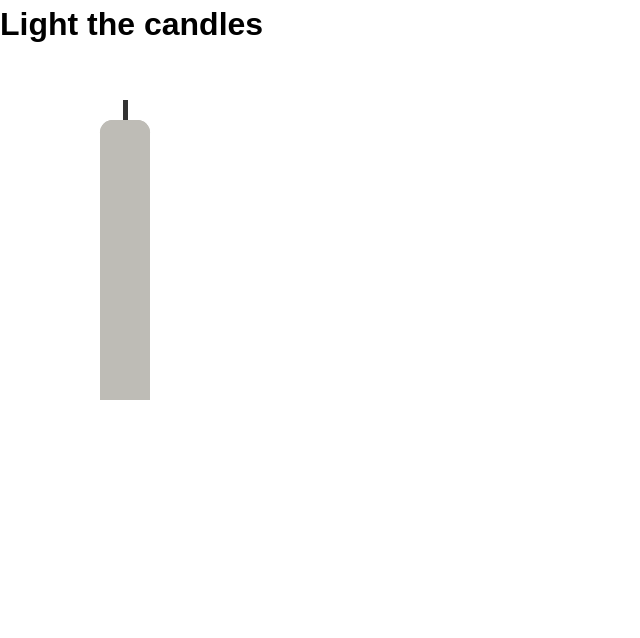
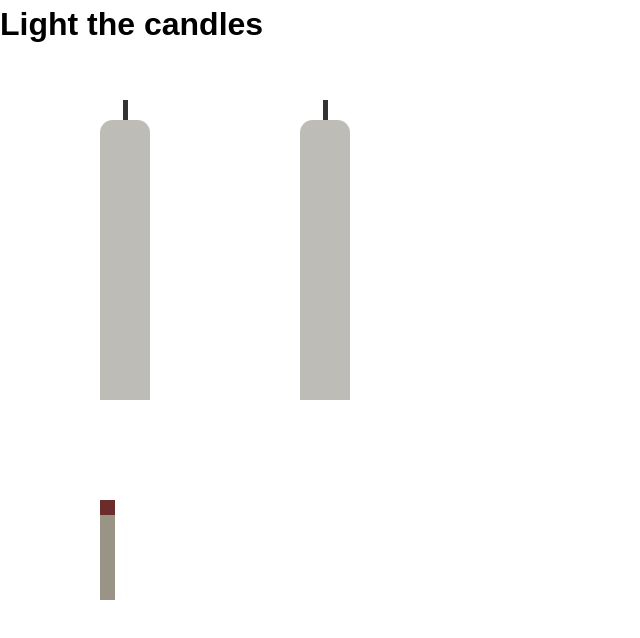
Before and after one commit to luidsonl/light-the-candle, a React app: page / in a window 1280 px wide. Shown: the top 638 px of the page, without its empty margins (0-640 px from the left). Built offline with nearby package versions, Linux system fonts and the light colour scheme.

Commit message:
feat: add match stick component

```diff
--- a/src/App.css
+++ b/src/App.css
@@ -5,4 +5,11 @@
     --candle-height: 300px;
     --candle-wick-size: 20px;
     --wick-color: #333333;
+
+    --matchstick-color: #999485;
+
+    --matchstick-width: 15px;
+    --matchstick-height: 100px;
+    --matchstick-head-size: 15px;
+    --matchstick-head-color: #6b2c2c;
 }
--- a/src/App.jsx
+++ b/src/App.jsx
@@ -2,14 +2,17 @@ import Candle from "./components/Candle/Candle";
 import { CollisionProvider } from "./contexts/CollisionContext";
 import './App.css'
 import { RenderProvider } from "./contexts/RenderContext";
+import MatchStick from "./components/MatchStick/MatchStick";
 
 
 export default function App(){
     return(
         <RenderProvider>
             <CollisionProvider>
+                <Candle  initialPosition={{x: 300, y:100}}/>
                 <Candle/>
-                <Candle/>
+
+                <MatchStick initialPosition={{x: 100, y: 500}}/>
             </CollisionProvider>
         </RenderProvider>
     )
--- a/src/components/Candle/Candle.jsx
+++ b/src/components/Candle/Candle.jsx
@@ -61,11 +61,10 @@ export default function Candle({ initialPosition = { x: 100, y: 100 } }) {
         userSelect: "none",
       }}
       onMouseDown={handleMouseDown}
+      className="candle"
     >
-      <div className="candle">
-        <div className="wick-box">{lit ? <Flame /> : <Wick />}</div>
-        <div className="candle-body"></div>
-      </div>
+      <div className="wick-box">{lit ? <Flame /> : <Wick />}</div>
+      <div className="candle-body"></div>
     </div>
   );
 }
--- /dev/null
+++ b/src/components/MatchStick/MatchStick.css
@@ -0,0 +1,15 @@
+.matchstick{
+    height: var(--matchstick-height);
+    width: var(--matchstick-width);
+    display: flex;
+    flex-direction: column;
+}
+
+.matchstick .wick-box{
+    height: var(--matchstick-head-size);
+}
+
+.matchstick .matchstick-body{
+    flex: 1;
+    background-color: var(--matchstick-color);
+}
--- a/src/components/MatchStick/MatchStick.jsx
+++ b/src/components/MatchStick/MatchStick.jsx
@@ -1,8 +1,76 @@
+import Flame from "../Flame/Flame";
+import { MatchStickHead } from "../MathStickHead/MatchStickHead";
+import './MatchStick.css'
+import React, { useState, useEffect, useRef } from "react";
+import { useCollision } from "../../contexts/CollisionContext";
+import { useRender } from "../../contexts/RenderContext";
 
-export function Matchstick(){
+
+export default function MatchStick({initialPosition = { x: 100, y: 100 }}){
+
+    const [lit, setLit] = useState(false);
+    const [position, setPosition] = useState(initialPosition);
+    const [isDragging, setIsDragging] = useState(false);
+    const [offset, setOffset] = useState({ x: 0, y: 0 });
+    const [isReady, setIsReady] = useState(false);
+    const [id, setId] = useState(null);
+    const elementRef = useRef(null);
+
+    const { isColliding, getIdsByType } = useCollision();
+    const { createObject } = useRender();
+
+    const handleMouseDown = (e) => {
+        setOffset({ x: e.clientX - position.x, y: e.clientY - position.y });
+        setIsDragging(true);
+      };
+
+      useEffect(() => {
+        if (elementRef) {
+          createObject(elementRef).then((newId) => {
+            setId(newId);
+            setIsReady(true);
+          });
+        }
+      }, []);
+
+      useEffect(() => {
+        if (!isDragging || !isReady) return;
+
+        const handleMouseMove = (e) => {
+            const newPosition = ({ x: e.clientX - offset.x, y: e.clientY - offset.y });
+            setPosition(newPosition);
+            if (Math.sqrt(((position.x - newPosition.x)**2) + ((position.y - newPosition.y)**2)) > 200){
+                setLit((prev)=>!prev);
+            }
+        };
+
+        const handleMouseUp = () => setIsDragging(false);
+
+        document.addEventListener("mousemove", handleMouseMove);
+        document.addEventListener("mouseup", handleMouseUp);
+
+        return () => {
+          document.removeEventListener("mousemove", handleMouseMove);
+          document.removeEventListener("mouseup", handleMouseUp);
+        };
+      }, [isDragging, offset]);
+
     return(
-        <div>
-
+        <div
+            data-object-type="matchstick"
+            ref={elementRef}
+            style={{
+                position: "absolute",
+                left: position.x,
+                top: position.y,
+                cursor: isDragging ? "grabbing" : "grab",
+                userSelect: "none",
+            }}
+            onMouseDown={handleMouseDown}
+            className="matchstick"
+        >
+            <div className="wick-box">{lit ? <Flame /> : <MatchStickHead />}</div>
+            <div className="matchstick-body"></div>
         </div>
     )
 }
--- /dev/null
+++ b/src/components/MathStickHead/MatchStickHead.css
@@ -0,0 +1,5 @@
+.matchstick-head{
+    width: 100%;
+    background-color: var(--matchstick-head-color);
+    height: 100%;
+}
--- /dev/null
+++ b/src/components/MathStickHead/MatchStickHead.jsx
@@ -0,0 +1,8 @@
+import './MatchStickHead.css'
+
+export function MatchStickHead(){
+
+    return(
+        <div className="matchstick-head"></div>
+    )
+}
```
